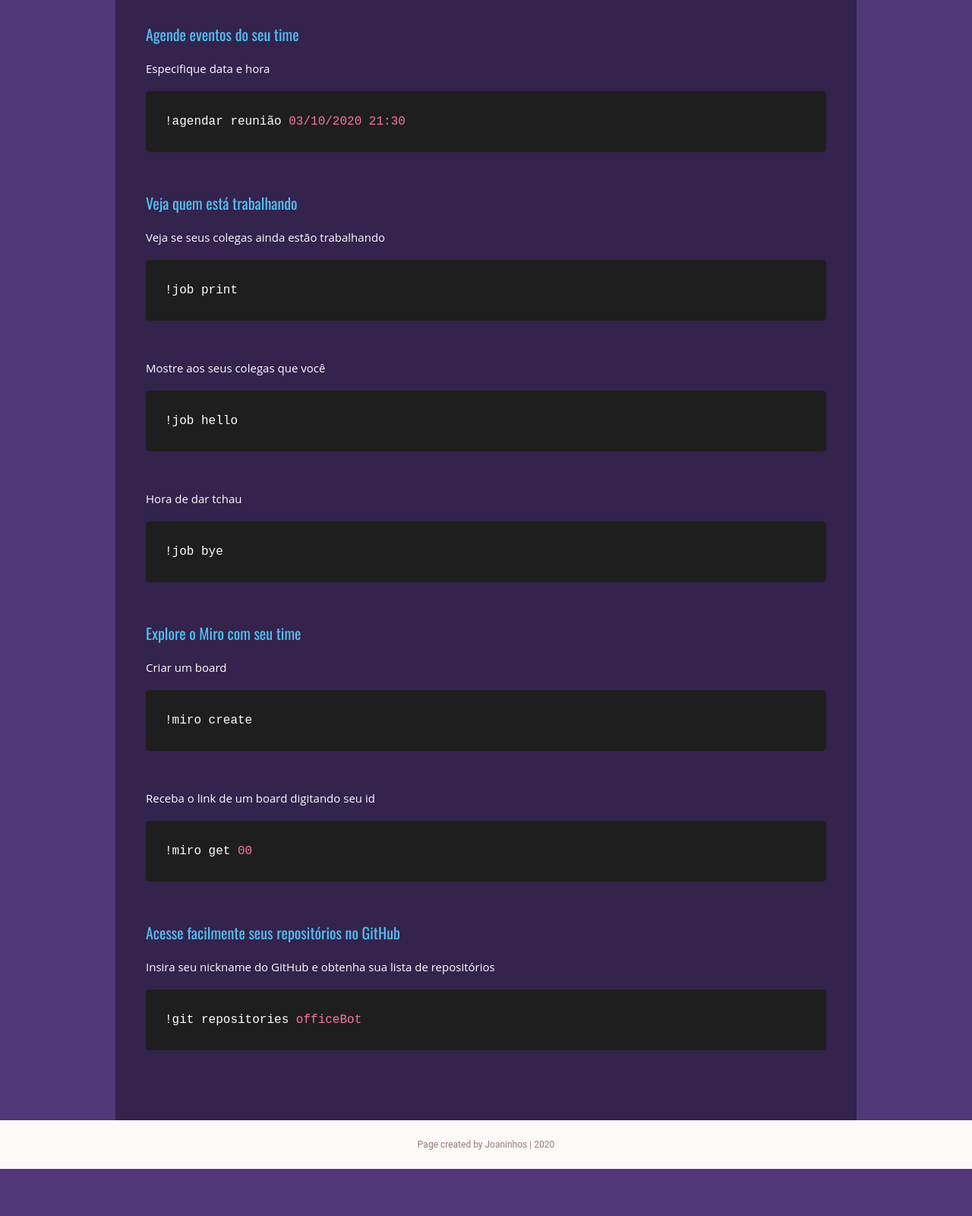
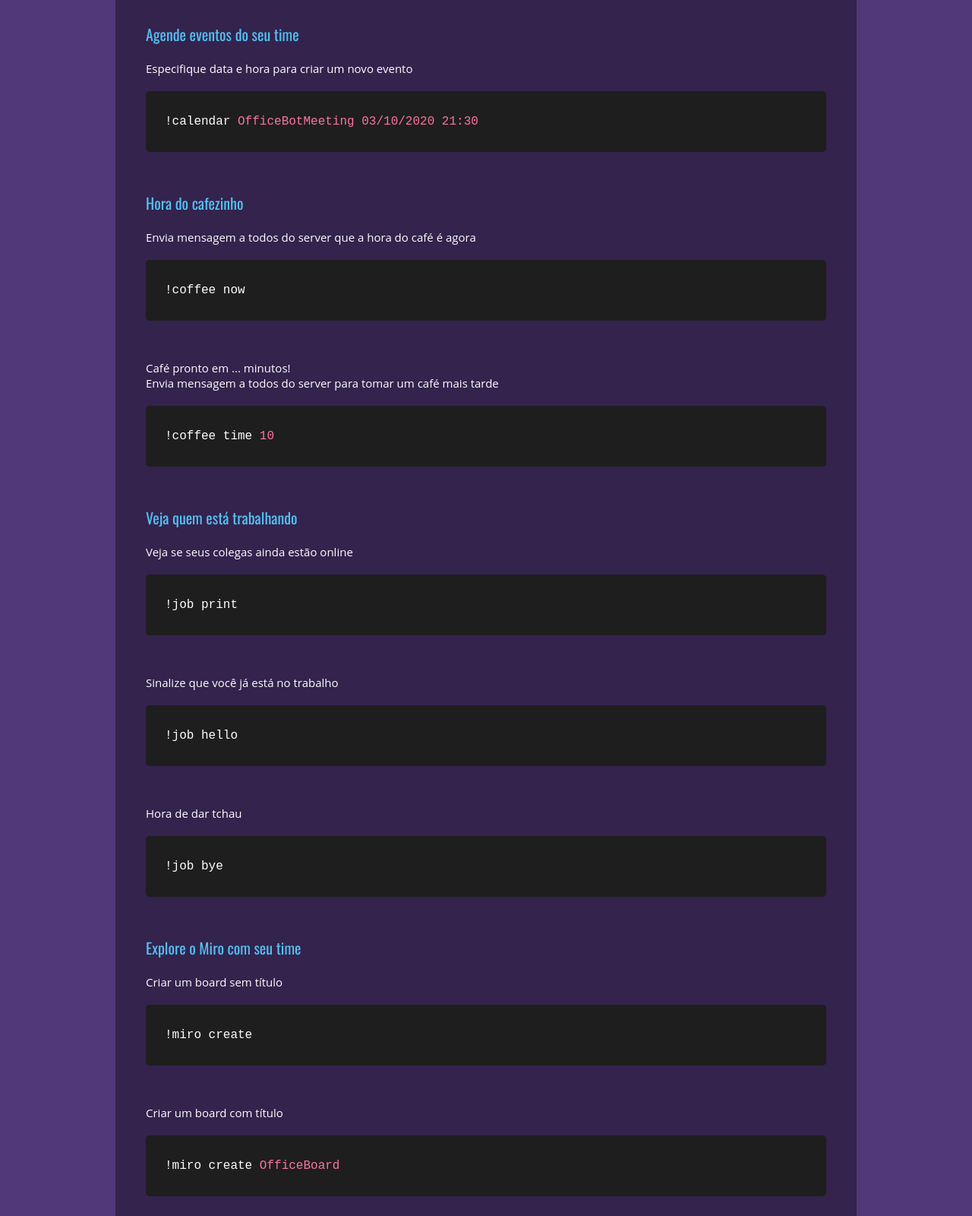
Before and after one commit to HACKATONA-ES-2020/joaninhos, a plain HTML site: page front/manual.html in a window 1280 px wide. Shown: the part 440-2040 px from the top of the page at 76% size. Before the commit the page ends 1978 px from the top, so only its background shows below. Drawn offline with nearby package versions, Linux system fonts and the light colour scheme.

Commit message:
manual update with new commands

```diff
--- a/bot/config/config.json
+++ b/bot/config/config.json
@@ -1,4 +1,4 @@
 {
-    "BOT_TOKEN": "NzU5NTQzMDgxODA4MTY2OTQ2.X2_Bng.-a8fj1zwwf7iq9kNADvlO8KYJG0",
+    "BOT_TOKEN": "NzU5NTQzMDgxODA4MTY2OTQ2.X2_Bng.4yJeR6HwGWew5dwbJ73n-wnhSUM",
     "MIRO_TOKEN": "646f9788-d570-44a7-b739-c6594739cbbd"
 }
--- a/front/manual.html
+++ b/front/manual.html
@@ -28,18 +28,29 @@
         <main>
             <section id="about">
                 <h1>Agende eventos do seu time </h1>
-                <h2>Especifique data e hora </h2>
+                <h2>Especifique data e hora para criar um novo evento</h2>
                 <div class="about-container">
-                    <p id="list">!agendar reunião <span>03/10/2020 21:30</span></p>
+                    <p id="list">!calendar <span>OfficeBotMeeting 03/10/2020 21:30</span></p>
+                </div>
+
+                <h1>Hora do cafezinho</h1>
+                <h2>Envia mensagem a todos do server que a hora do café é agora</h2>
+                <div class="about-container">
+                    <p id="list">!coffee now</p>
+                </div>
+
+                <h2>Café pronto em ... minutos! <br> Envia mensagem a todos do server para tomar um café mais tarde</h2>
+                <div class="about-container">
+                    <p id="list">!coffee time <span>10</span></p>
                 </div>
 
                 <h1>Veja quem está trabalhando</h1>
-                <h2>Veja se seus colegas ainda estão trabalhando</h2>
+                <h2>Veja se seus colegas ainda estão online</h2>
                 <div class="about-container">
                     <p id="list">!job print</p>
                 </div>
 
-                <h2>Mostre aos seus colegas que você</h2>
+                <h2>Sinalize que você já está no trabalho</h2>
                 <div class="about-container">
                     <p id="list">!job hello</p>
                 </div>
@@ -50,9 +61,14 @@
                 </div>
 
                 <h1>Explore o Miro com seu time</h1>
-                <h2>Criar um board</h2>
+                <h2>Criar um board sem título</h2>
                 <div class="about-container">
                     <p id="list">!miro create</p>
+                </div>
+
+                <h2>Criar um board com título</h2>
+                <div class="about-container">
+                    <p id="list">!miro create <span>OfficeBoard</span></p>
                 </div>
 
                 <h2>Receba o link de um board digitando seu id</h2>
@@ -65,6 +81,11 @@
                 <div class="about-container">
                     <p id="list">!git repositories <span>officeBot</span></p>
                 </div>
+
+                <h2>Insira o nickname de um usuario do GitHub e receba seus dados</h2>
+                <div class="about-container">
+                    <p id="list"> !git search-user <span>officeBot</span></p>
+                </div>
             </section>
         </main>
         <footer>
--- a/front/styles.css
+++ b/front/styles.css
@@ -101,7 +101,7 @@
     content: "\2022";  /* Add content: \2022 is the CSS Code/unicode for a bullet */
     color: #f75771; /* Change the color */
     font-weight: bold; /* If you want it to be bold */
-    font-size: 40px;
+    font-size: 30px;
     display: inline-block; /* Needed to add space between the bullet and the text */
     width: 1em; /* Also needed for space (tweak if needed) */
     margin-left: -1em; /* Also needed for space (tweak if needed) */
@@ -109,7 +109,7 @@
 
 #items li {
     padding-bottom: 30px;
-    font-size: 30px;
+    font-size: 25px;
     font-weight: 300;
 }
 
```
Also changed, not shown: front/index.html (+3 -11 lines).
